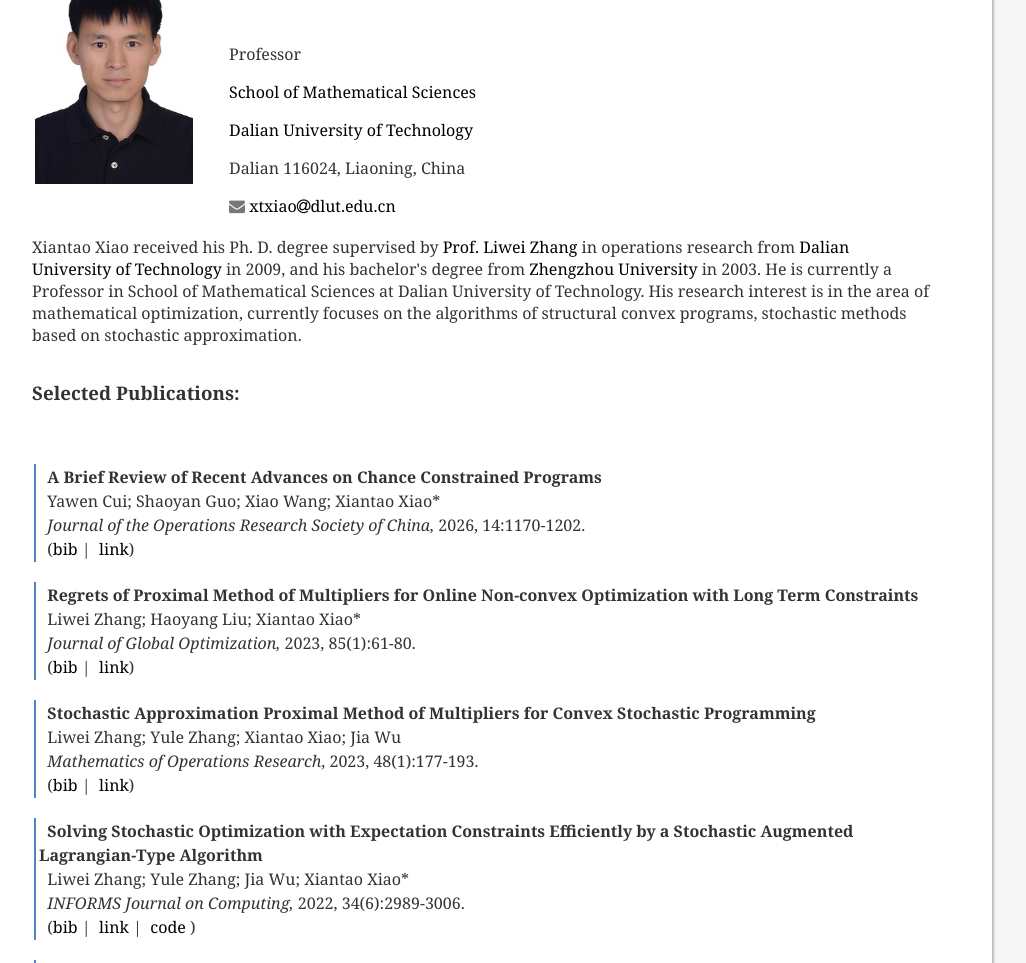
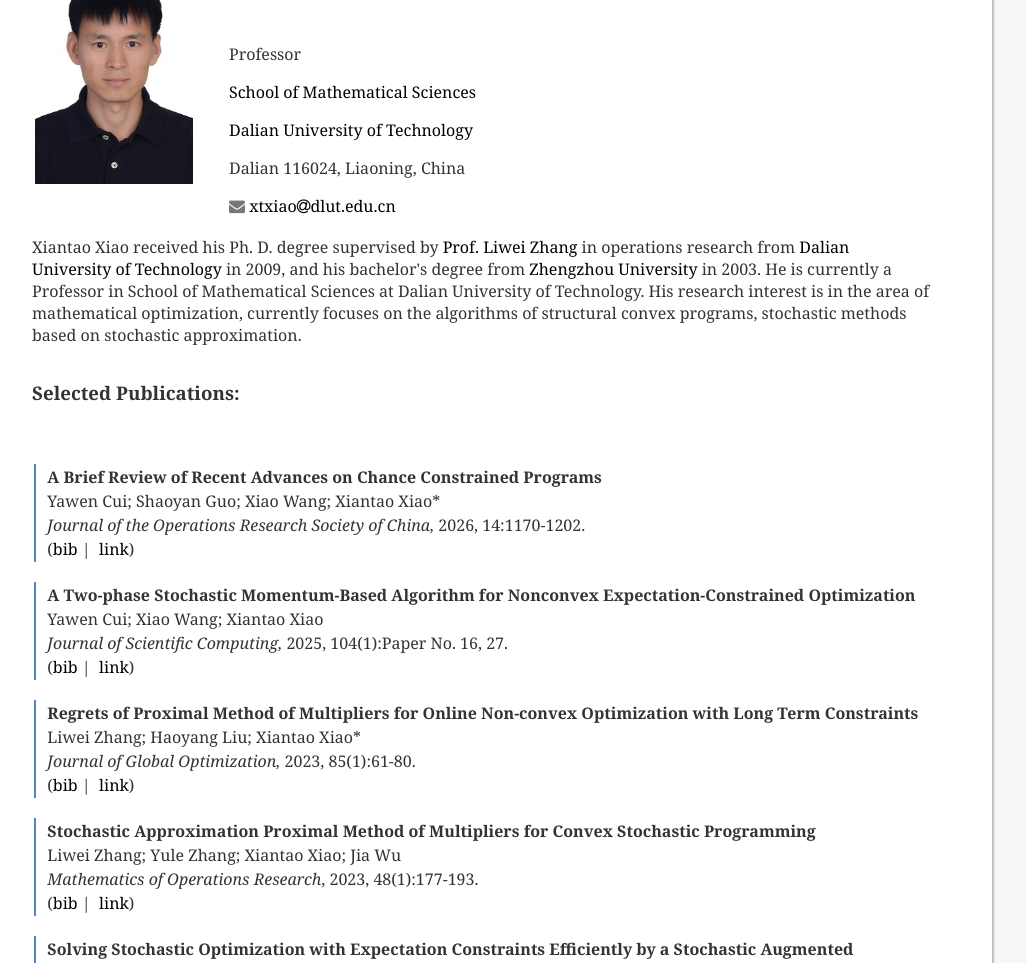
Before and after one commit to XiantaoXiao/XiantaoXiao.github.io, a plain HTML site: page index.html in a window 1280 px wide. Shown: the part 137-1100 px from the top of the page, without its empty margins (158-1184 px from the left). Drawn offline with Linux system fonts and the light colour scheme; some icons are missing.

Commit message:
Fix HTML encoding issues in index.html

```diff
--- a/index.html
+++ b/index.html
@@ -70,6 +70,21 @@
             (<a href="./bib/2022_JOGO_ZLX.html" target = "_blank" alt = "bibtex">bib</a>&nbsp;|&nbsp;
              <!-- <a href="https://github.com/kunzhan/VCHN" target = "_blank" alt = "code">code</a>&nbsp;|&nbsp; -->
             <a href="https://doi.org/10.1007/s40305-025-00628-6" target = "_blank" alt = "doi">link</a>)
+          </td>
+        </tr>
+      </table>
+    </p>
+                <p>
+      <table>
+        <tr>
+          <td bgcolor="#5284c1"></td>
+          <td><p style="line-height:150%">&nbsp;
+            <b>A Two-phase Stochastic Momentum-Based Algorithm for Nonconvex Expectation-Constrained Optimization</b><br />&nbsp;
+            Yawen Cui; Xiao Wang; Xiantao Xiao<br />&nbsp;
+              <i>Journal of Scientific Computing,</i> 2025, 104(1):Paper No. 16, 27.<br />&nbsp;
+            (<a href="./bib/2022_JOGO_ZLX.html" target = "_blank" alt = "bibtex">bib</a>&nbsp;|&nbsp;
+             <!-- <a href="https://github.com/kunzhan/VCHN" target = "_blank" alt = "code">code</a>&nbsp;|&nbsp; -->
+            <a href="https://doi.org/10.1007/s10915-025-02941-x" target = "_blank" alt = "doi">link</a>)
           </td>
         </tr>
       </table>
```
